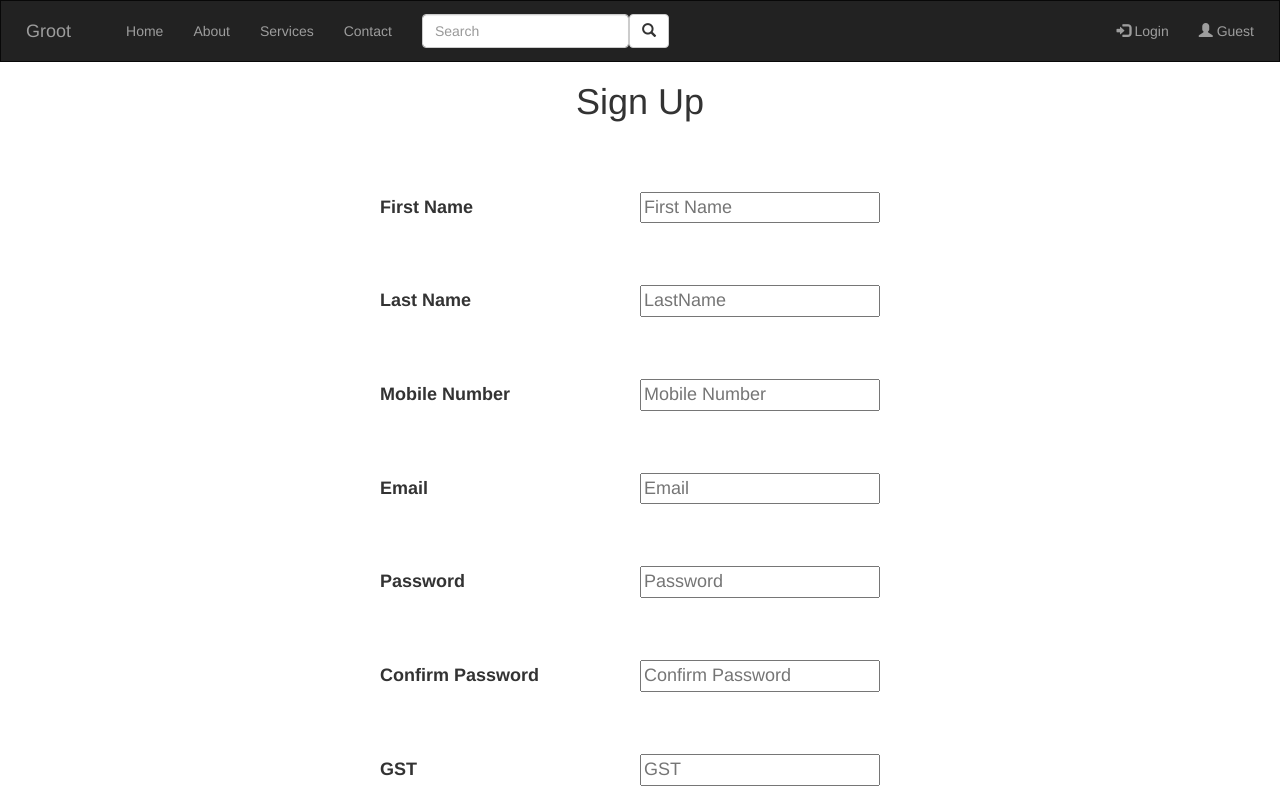
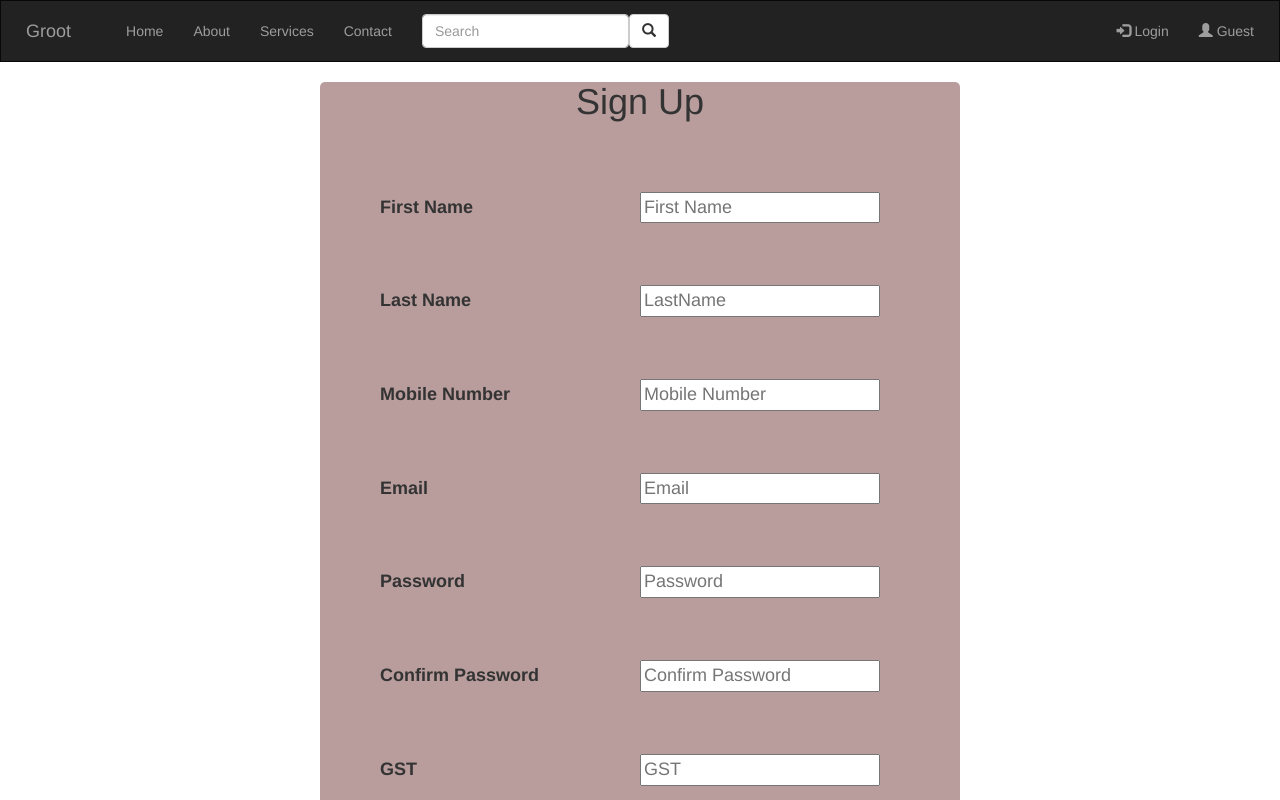
Before and after one commit to kadampratikengg/2, a React (Create React App) app in the folder Client/: page /Signupform in a window 1280 px wide. Shown: the top 800 px of the page. Built offline with nearby package versions, Linux system fonts and the light colour scheme.

Commit message:
home page set for starting

```diff
--- a/Client/src/App.js
+++ b/Client/src/App.js
@@ -22,6 +22,7 @@ function App() {
       <Router>
         <Navigation />
         <Routes>
+        <Route path="/" element={<Home />} />
           <Route path="/Home" element={<Home />} />
           <Route path="/About" element={<About />} />
           <Route path="/Services" element={<Services />} />
--- a/Client/src/style.css
+++ b/Client/src/style.css
@@ -1,5 +1,5 @@
 .form{
-    background-color: rgba(255, 255, 255, 0.466);
+    background-color: rgba(105, 45, 45, 0.466);
     border-radius: 5px;
     width: 50%;
     margin: 20px auto;
```
